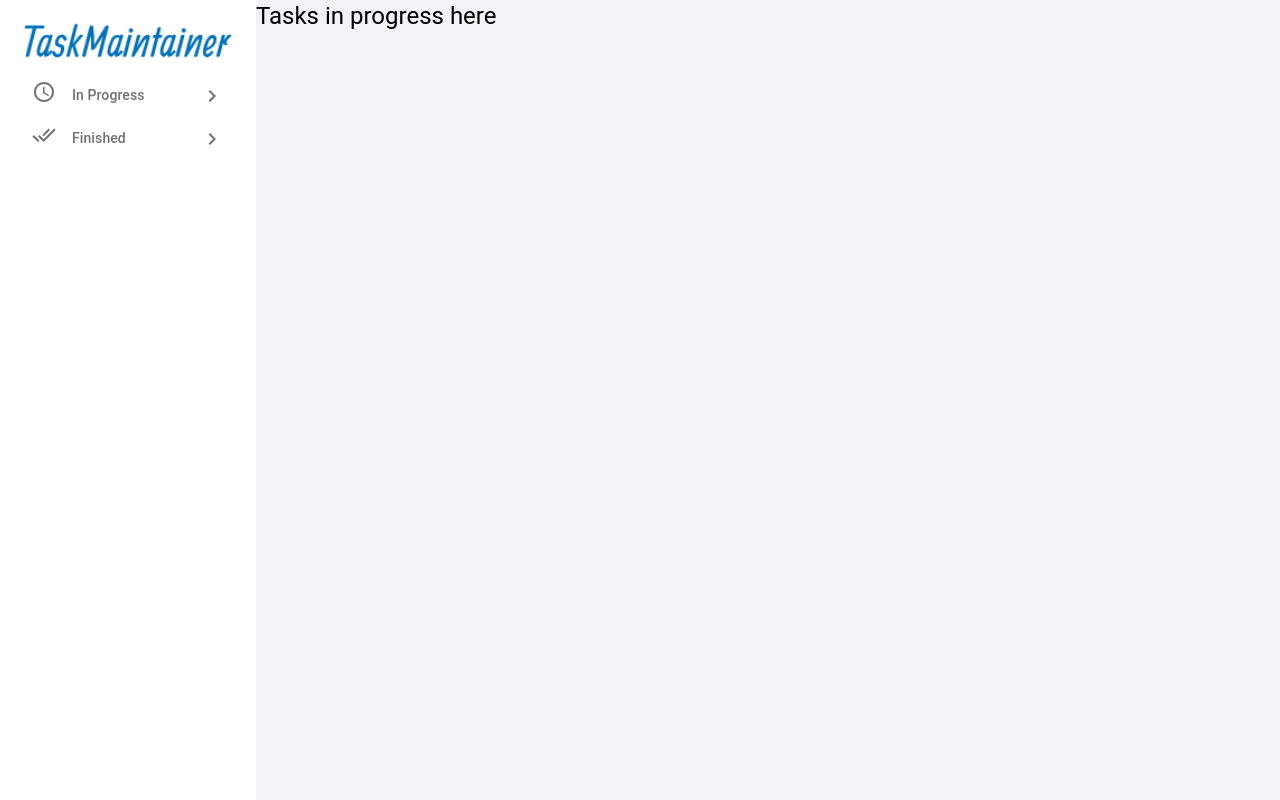
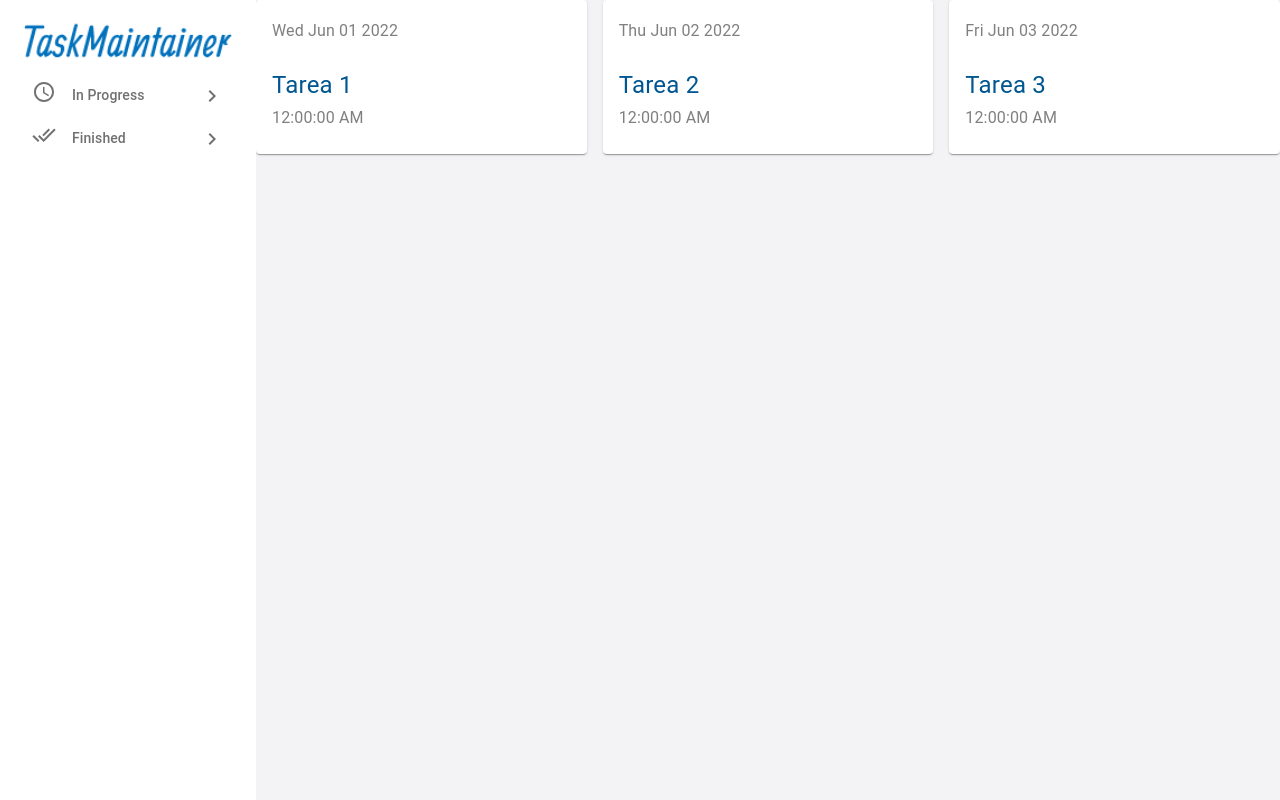
Before and after one commit to MaryMamani/task-maintainer, a React (Vite) app in the folder frontend-app/: page /dashboard/open in a window 1280 px wide. Built offline with nearby package versions, Linux system fonts and the light colour scheme.

Commit message:
Added TaskCard, TaskBoard and the modal to edit the tasks

```diff
--- /dev/null
+++ b/frontend-app/src/components/EditTaskModal/index.tsx
@@ -0,0 +1,63 @@
+import React, { useState } from "react";
+import {
+  Dialog,
+  DialogTitle,
+  DialogContent,
+  TextField,
+  DialogActions,
+  Button,
+} from "@mui/material";
+import { FieldDescriptionStyle, FieldTitleStyle } from "./style";
+
+interface EditTaskModalProps {
+  open: boolean;
+  onClose: () => void;
+  onSave: (title: string, description: string) => void;
+  title: string;
+  description: string;
+}
+
+const EditTaskModal: React.FC<EditTaskModalProps> = ({
+  open,
+  onClose,
+  onSave,
+  title,
+  description,
+}) => {
+  const [newTitle, setNewTitle] = useState(title);
+  const [newDescription, setNewDescription] = useState(description);
+
+  const handleSave = () => {
+    onSave(newTitle, newDescription);
+    onClose();
+  };
+
+  return (
+    <Dialog fullWidth open={open} onClose={onClose}>
+      <DialogTitle color={"primary"}>Editar tarea</DialogTitle>
+      <DialogContent dividers>
+        <TextField
+          label="Título"
+          value={newTitle}
+          onChange={(e) => setNewTitle(e.target.value)}
+          fullWidth
+          sx={FieldTitleStyle}
+        />
+        <TextField
+          label="Descripción"
+          value={newDescription}
+          onChange={(e) => setNewDescription(e.target.value)}
+          fullWidth
+          multiline
+          sx={FieldDescriptionStyle}
+        />
+      </DialogContent>
+      <DialogActions>
+        <Button onClick={onClose}>Cancelar</Button>
+        <Button onClick={handleSave}>Guardar</Button>
+      </DialogActions>
+    </Dialog>
+  );
+};
+
+export default EditTaskModal;
--- /dev/null
+++ b/frontend-app/src/components/EditTaskModal/style.ts
@@ -0,0 +1,16 @@
+export const FieldTitleStyle = {
+  paddingTop: "1%",
+  paddingBottom: "8%",
+  color: "#808082",
+};
+
+export const FieldDescriptionStyle = {
+  paddingTop: "1%",
+  paddingBottom: "8%",
+  color: "#808082",
+  minHeight: "300px",
+  "& .MuiOutlinedInput-root": {
+    minHeight: "300px",
+    alignItems: "flex-start",
+  },
+};
--- /dev/null
+++ b/frontend-app/src/components/TaskCard/index.tsx
@@ -0,0 +1,91 @@
+import React, { useState } from "react";
+import { Close, Delete, Edit } from "@mui/icons-material";
+import {
+  Card,
+  CardContent,
+  Dialog,
+  DialogActions,
+  DialogContent,
+  DialogTitle,
+  IconButton,
+  Typography,
+} from "@mui/material";
+import {
+  ActionIconStyle,
+  CloseIconStyle,
+  DateStyle,
+  TextDescriptionStyle,
+  TextInForceStyle,
+  TimeStyle,
+  TitleStyle,
+} from "./style";
+import EditTaskModal from "../EditTaskModal";
+
+interface TaskCardProps {
+  title: string;
+  date: Date;
+  time: Date;
+  description: string;
+  isCompleted: boolean;
+  onToggle: () => void;
+  onEdit: () => void;
+  onDelete: () => void;
+}
+
+const TaskCard: React.FC<TaskCardProps> = ({
+  title,
+  date,
+  time,
+  description,
+  isCompleted,
+  onToggle,
+  onEdit,
+  onDelete,
+}) => {
+  const [open, setOpen] = useState(false);
+  const [editOpen, setEditOpen] = useState(false);
+  const handleOpen = () => {
+    setOpen(true);
+  };
+
+  const handleClose = () => {
+    setOpen(false);
+  };
+
+  const handleEdit = () => {
+    setOpen(false);
+    setEditOpen(true);
+  };
+  return (
+    <>
+      <Card onClick={handleOpen}>
+        <CardContent>
+          <Typography sx={DateStyle}>{date.toDateString()}</Typography>
+          <Typography sx={TitleStyle}>{title}</Typography>
+          <Typography sx={TimeStyle}>{date.toLocaleTimeString()}</Typography>
+        </CardContent>
+      </Card>
+      <Dialog fullWidth open={open} onClose={handleClose}>
+        <DialogTitle sx={TitleStyle}>{title}</DialogTitle>
+        <DialogContent dividers>
+          <Typography sx={DateStyle}>{date.toDateString()}</Typography>
+          <Typography sx={TextDescriptionStyle}>{description}</Typography>
+          <Typography sx={TextInForceStyle}>Vigente</Typography>
+        </DialogContent>
+        <DialogActions>
+          <Delete onClick={onDelete} sx={ActionIconStyle} />
+          <Edit onClick={handleEdit} sx={ActionIconStyle} />
+        </DialogActions>
+      </Dialog>
+      <EditTaskModal
+        open={editOpen}
+        onClose={() => setEditOpen(false)}
+        onSave={(editedTitle, editedDescription) => {}}
+        title={"sdsdfds"}
+        description={"dsfd"}
+      />
+    </>
+  );
+};
+
+export default TaskCard;
--- /dev/null
+++ b/frontend-app/src/components/TaskCard/style.ts
@@ -0,0 +1,33 @@
+export const DateStyle = {
+  paddingTop: "1%",
+  paddingBottom: "8%",
+  color: "#808082",
+};
+export const TitleStyle = {
+  fontSize: "150%",
+  color: "#005691",
+  fontWeight: "400",
+};
+
+export const TimeStyle = {
+  paddingTop: "1%",
+  color: "#808082",
+};
+
+export const TextDescriptionStyle = {
+  paddingBottom: "3%",
+};
+
+export const TextInForceStyle = {
+  color: "#04a99d",
+};
+
+export const ActionIconStyle = {
+  px: "14px",
+};
+
+export const CloseIconStyle = {
+  position: "absolute",
+  right: 8,
+  top: 8,
+};
--- /dev/null
+++ b/frontend-app/src/containers/DashboardContainer/components/TaskBoard/index.tsx
@@ -0,0 +1,32 @@
+import { Box } from "@mui/material";
+import React from "react";
+import TaskCard from "../../../../components/TaskCard";
+import { Task } from "../../../../models/task";
+
+interface TaskBoardProps {
+  tasks: Task[];
+  onToggle: (id: number) => void;
+  onEdit: (id: number) => void;
+}
+
+const TaskBoard: React.FC<TaskBoardProps> = ({ tasks, onToggle, onEdit }) => {
+  return (
+    <Box sx={{ display: "grid", gridTemplateColumns: "repeat(auto-fill, minmax(250px, 1fr))", gap: 2 }}>
+      {tasks.map((task) => (
+        <TaskCard
+          key={task.id}
+          title={task.title}
+          date={task.date}
+          time={task.time}
+          description={task.description}
+          isCompleted={task.isCompleted}
+          onToggle={() => onToggle(task.id)}
+          onEdit={() => onEdit(task.id)}
+          onDelete={() => onEdit(task.id)}
+        />
+      ))}
+    </Box>
+  );
+};
+
+export default TaskBoard;
--- /dev/null
+++ b/frontend-app/src/models/task.ts
@@ -0,0 +1,8 @@
+export interface Task {
+  id: number;
+  title: string;
+  date: Date;
+  time: Date;
+  description: string;
+  isCompleted: boolean;
+}
--- a/frontend-app/src/pages/InProgress/index.tsx
+++ b/frontend-app/src/pages/InProgress/index.tsx
@@ -1,13 +1,28 @@
-import React from "react"
+import React, { useState } from "react"
 import { Typography } from "@mui/material"
+import TaskBoard from "../../containers/DashboardContainer/components/TaskBoard";
+import { tasksMocked } from "../../utilities/mocks/taskMocks";
 
-const InProgress = () => (
-    <Typography
-      variant="h5"
-      color="var(--primary)"
-    >
-      Tasks in progress here
-    </Typography>
-  )
+const InProgress = () => {
+  const [tasks, setTasks] = useState(tasksMocked)
+
+  const handleToggle = (taskId: number) => {
+    setTasks((prevTasks) =>
+      prevTasks.map((task) =>
+        task.id === taskId ? { ...task, valid: !task.isCompleted } : task
+      )
+    );
+  };
+
+  const handleDelete = (taskId: number) => {
+    setTasks((prevTasks) => prevTasks.filter((task) => task.id !== taskId));
+  };
+
+  return (
+    <div>
+      <TaskBoard tasks={tasks} onToggle={handleToggle} onEdit={handleDelete} />
+    </div>
+  );
+};
 
   export default InProgress
--- /dev/null
+++ b/frontend-app/src/utilities/mocks/taskMocks.ts
@@ -0,0 +1,28 @@
+import { Task } from "../../models/task";
+
+export const tasksMocked: Array<Task> = [
+    {
+      id: 1,
+      title: "Tarea 1",
+      description: "Descripción de la tarea 1",
+      isCompleted: true,
+      date: new Date("2022-06-01"),
+      time: new Date("10:00"),
+    },
+    {
+      id: 2,
+      title: "Tarea 2",
+      description: "Descripción de la tarea 2",
+      isCompleted: false,
+      date: new Date("2022-06-02"),
+      time: new Date("15:30"),
+    },
+    {
+      id: 3,
+      title: "Tarea 3",
+      description: "Descripción de la tarea 3",
+      isCompleted: true,
+      date: new Date("2022-06-03"),
+      time: new Date("17:45"),
+    },
+  ];
```
